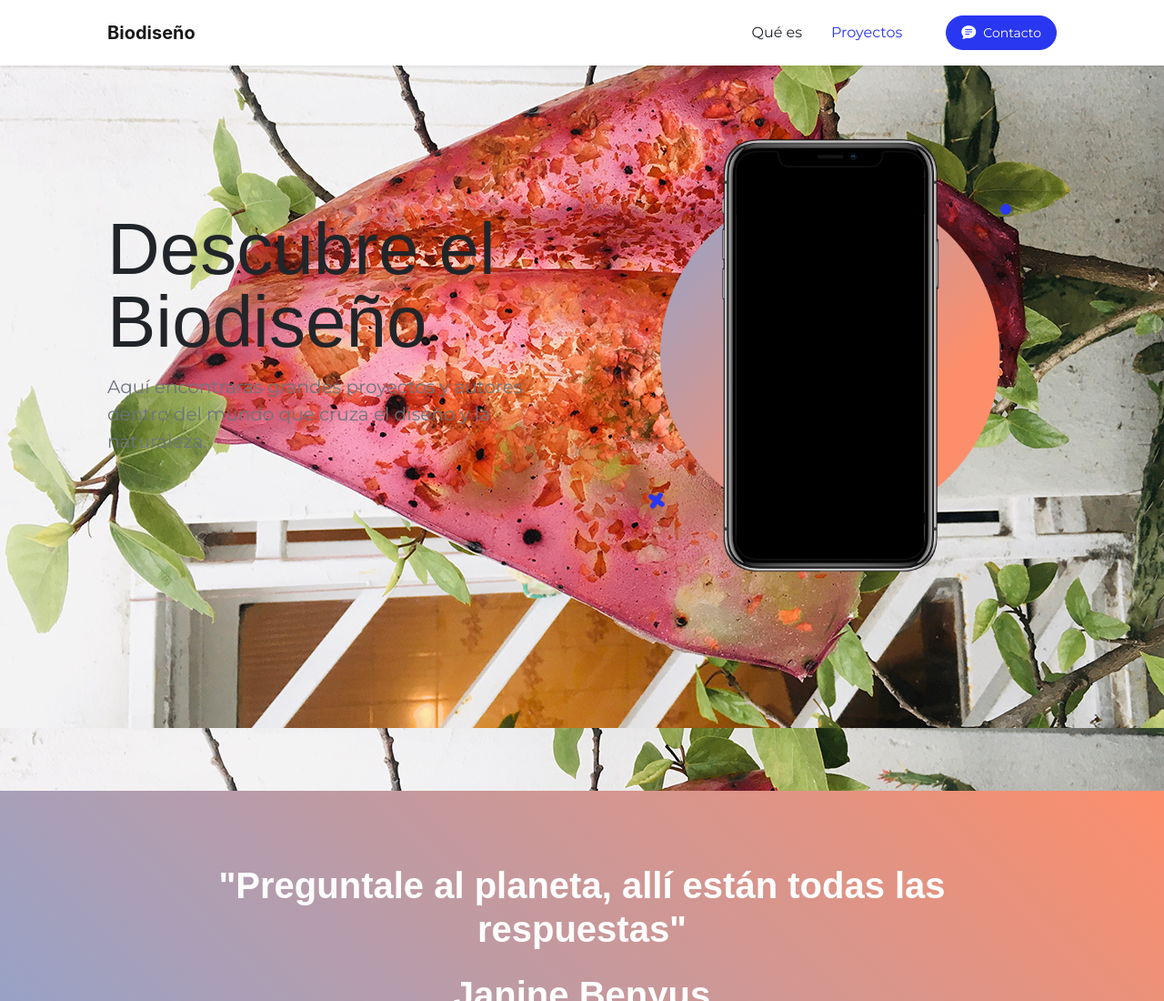
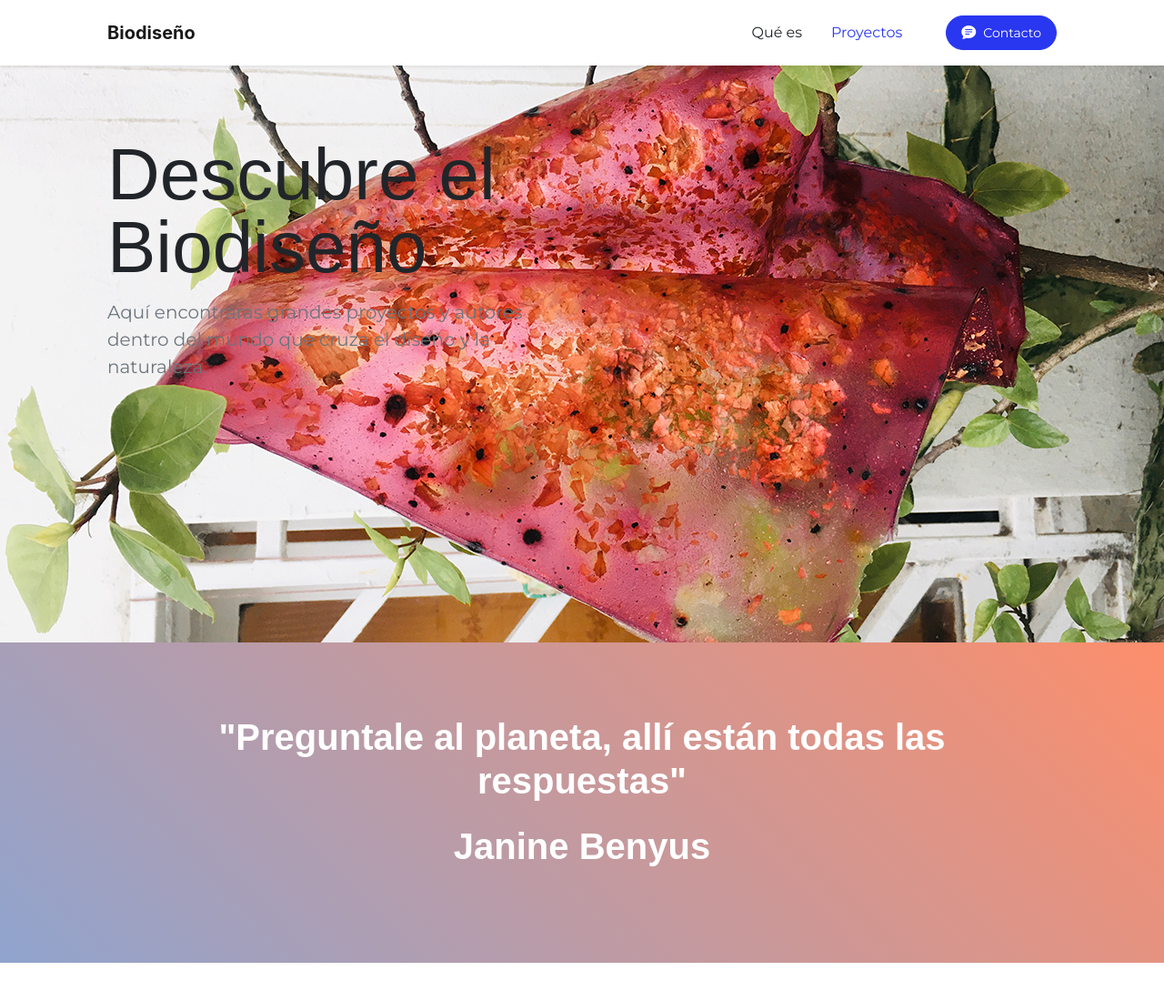
Before and after one commit to dacorellana/Biodesign-web, a plain HTML site: page index.html in a window 1280 px wide. Shown: the top 1100 px of the page at 91% size. Drawn offline with nearby package versions, Linux system fonts and the light colour scheme; a web font is replaced by a local one.

Commit message:
Update index.html

```diff
--- a/index.html
+++ b/index.html
@@ -59,19 +59,19 @@
                                         <stop class="gradient-end-color" offset="100%"></stop>
                                     </linearGradient>
                                 </defs>
-                                <circle cx="50" cy="50" r="50"></circle></svg
+                          <!--       <circle cx="50" cy="50" r="50"></circle></svg
                             ><svg class="shape-1 d-none d-sm-block" viewBox="0 0 240.83 240.83" xmlns="http://www.w3.org/2000/svg">
                                 <rect x="-32.54" y="78.39" width="305.92" height="84.05" rx="42.03" transform="translate(120.42 -49.88) rotate(45)"></rect>
                                 <rect x="-32.54" y="78.39" width="305.92" height="84.05" rx="42.03" transform="translate(-49.88 120.42) rotate(-45)"></rect></svg
                             ><svg class="shape-2 d-none d-sm-block" viewBox="0 0 100 100" xmlns="http://www.w3.org/2000/svg"><circle cx="50" cy="50" r="50"></circle></svg>
-                            <div class="device-wrapper">
+                        <!--    <div class="device-wrapper">
                                 <div class="device" data-device="iPhoneX" data-orientation="portrait" data-color="black">
-                                    <div class="screen bg-black">
-                                        <!-- PUT CONTENTS HERE:-->
+                                    <div class="screen bg-black">-->
+                                      <!-- PUT CONTENTS HERE:-->
                                         <!-- * * This can be a video, image, or just about anything else.-->
                                         <!-- * * Set the max width of your media to 100% and the height to-->
                                         <!-- * * 100% like the demo example below.-->
-                                        <!--    <video muted="muted" autoplay="" loop="" style="max-width: 100%; height: 100%"><source src="assets/img/demo-screen.mp4" type="video/mp4" /></video>-->
+                                      <!--   <video muted="muted" autoplay="" loop="" style="max-width: 100%; height: 100%"><source src="assets/img/demo-screen.mp4" type="video/mp4" /></video>-->
                                     </div>
                                 </div>
                             </div>
```
